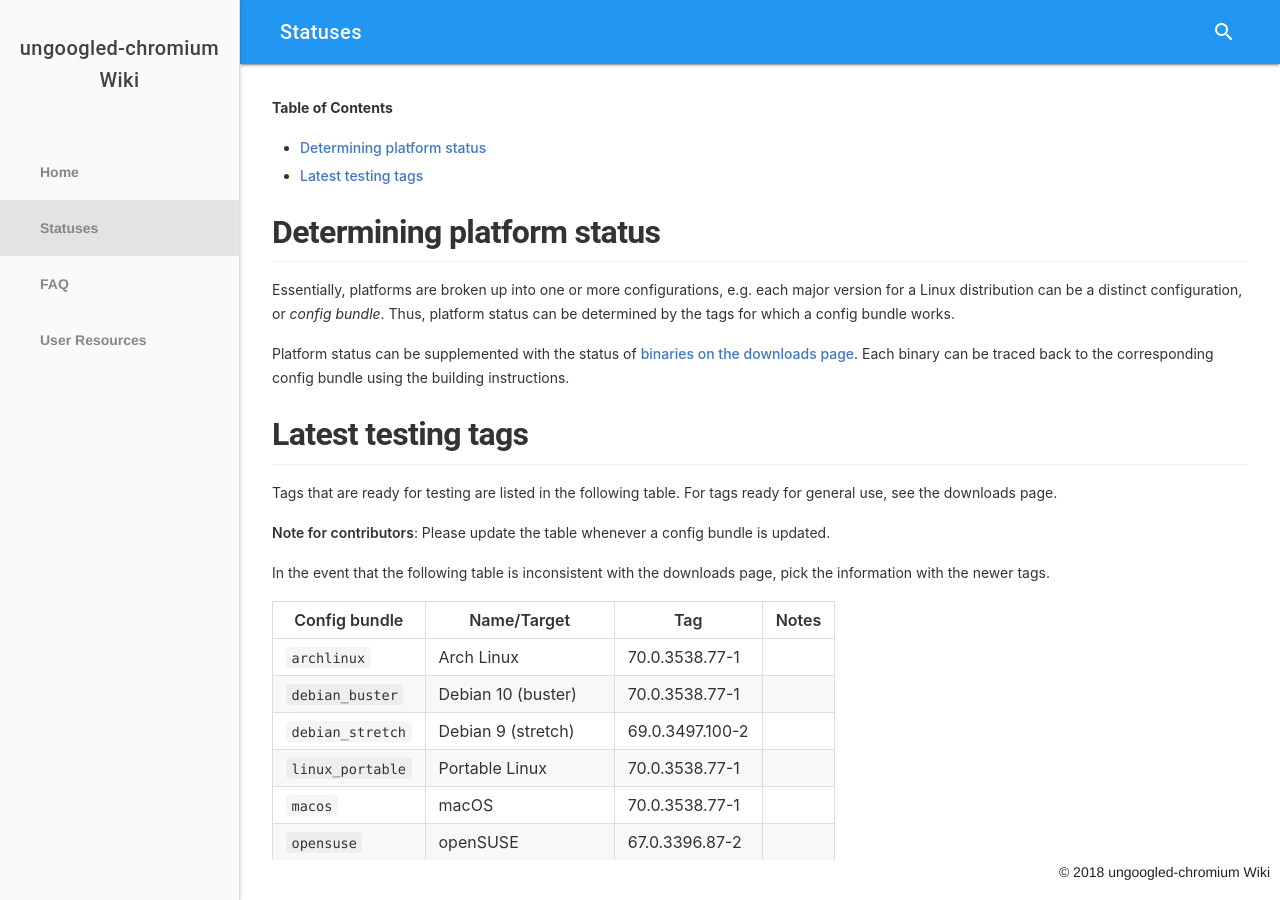
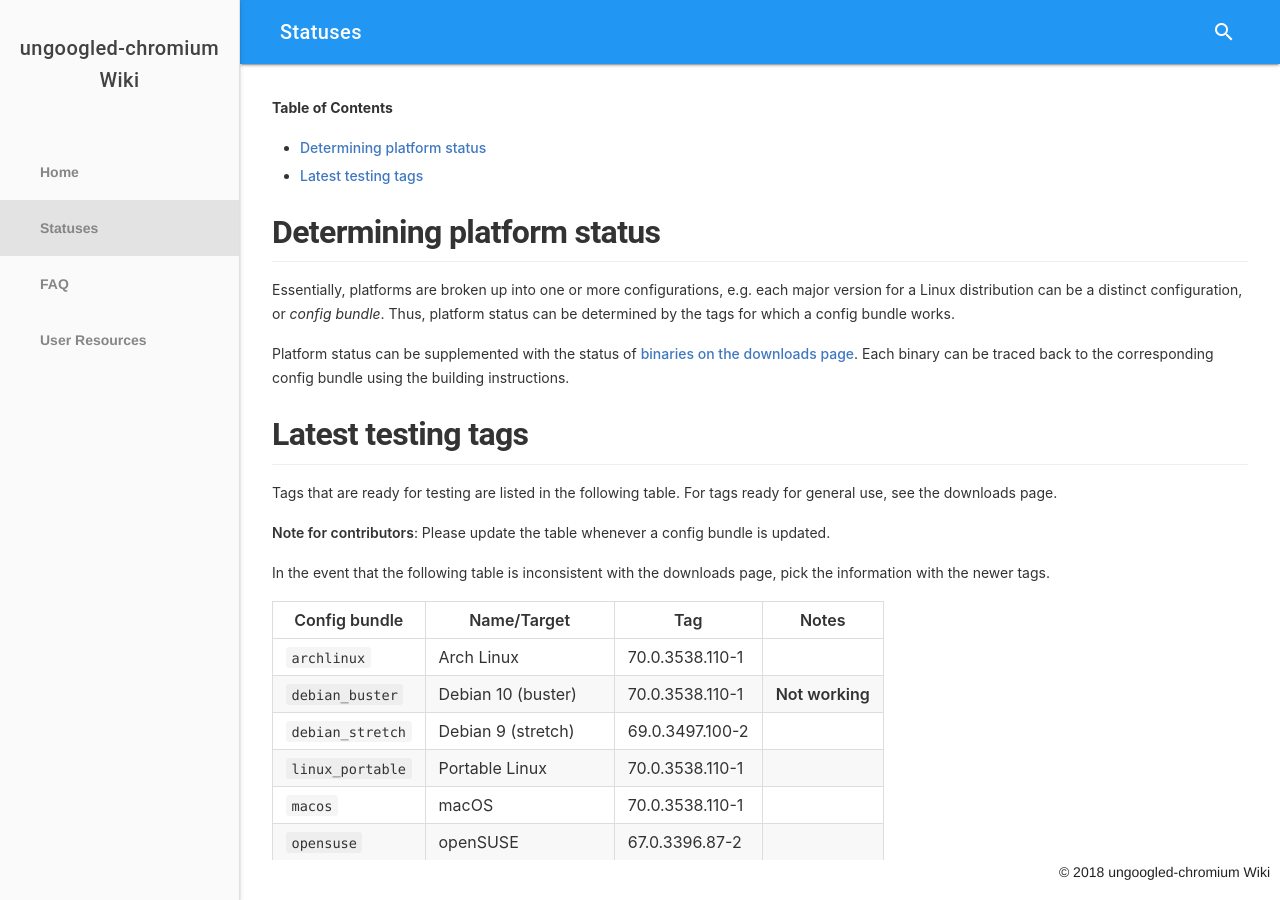
Before and after one commit to ungoogled-software/ungoogled-chromium-wiki, a Jekyll site: the page built from statuses.md, in a window 1280 px wide. Built offline with Jekyll 4.4.1, drawn with Linux system fonts in a browser that asks for light colours.

Commit message:
Update statuses.md for 70.0.3538.110-1

```diff
--- a/statuses.md
+++ b/statuses.md
@@ -21,11 +21,11 @@ In the event that the following table is inconsistent with the downloads page, p
 
 **Config bundle** | **Name/Target** | **Tag** | **Notes**
 ----------------- | --------------- | ------- | ---------
-`archlinux` | Arch Linux | 70.0.3538.77-1
-`debian_buster` | Debian 10 (buster) | 70.0.3538.77-1
+`archlinux` | Arch Linux | 70.0.3538.110-1
+`debian_buster` | Debian 10 (buster) | 70.0.3538.110-1 | **Not working**
 `debian_stretch` | Debian 9 (stretch) | 69.0.3497.100-2
-`linux_portable` | Portable Linux | 70.0.3538.77-1
-`macos` | macOS | 70.0.3538.77-1
+`linux_portable` | Portable Linux | 70.0.3538.110-1
+`macos` | macOS | 70.0.3538.110-1
 `opensuse` | openSUSE | 67.0.3396.87-2
-`ubuntu_bionic` | Ubuntu 18.04 (bionic) | 70.0.3538.77-1
+`ubuntu_bionic` | Ubuntu 18.04 (bionic) | 70.0.3538.110-1 | **Not working**
 `windows` | Microsoft Windows | 69.0.3497.100-2
```
